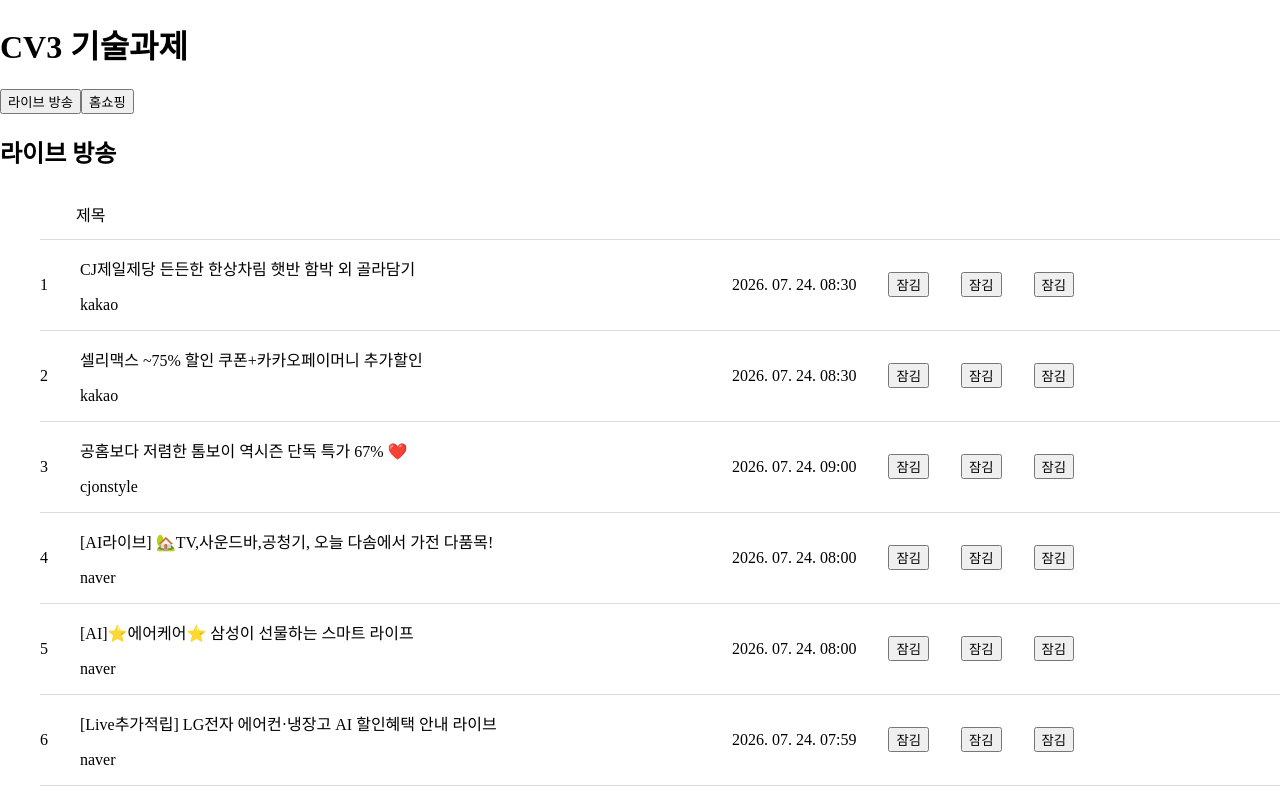
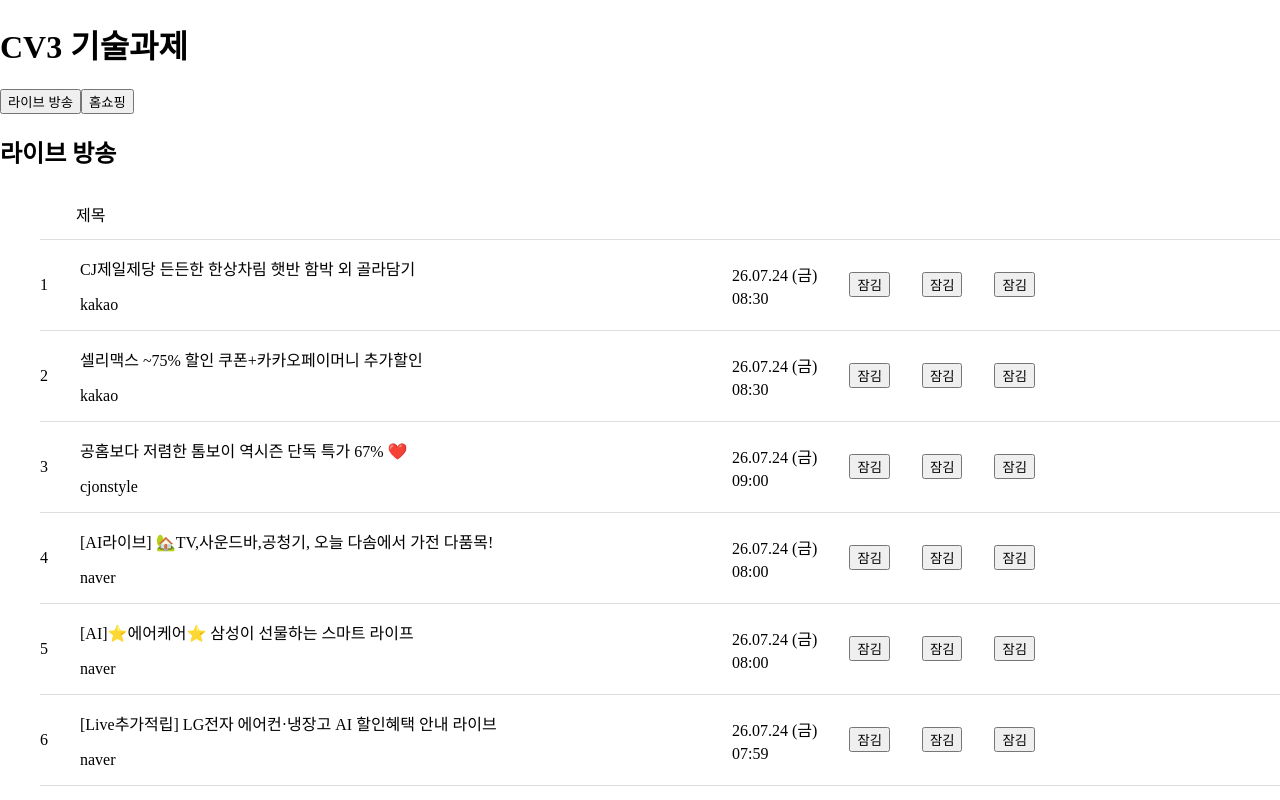
Before and after one commit to LDH9276/cv3-project, a React (Vite) app: page / in a window 1280 px wide. Shown: the top 800 px of the page. Built offline with nearby package versions, Linux system fonts and the light colour scheme.

Commit message:
refactor: 방송 시간 표시 형식 분리

```diff
--- a/src/App.css
+++ b/src/App.css
@@ -25,6 +25,12 @@
   text-overflow: ellipsis;
 }
 
+.broadcast-datetime{
+  display: grid;
+  gap: 0.25rem;
+  white-space: nowrap;
+}
+
 .locked-control{
   position: relative;
 }
--- a/src/components/ItemList.tsx
+++ b/src/components/ItemList.tsx
@@ -77,7 +77,10 @@ function ItemList({ broadcastType, items }: ItemListProps) {
                 <p className='item-title'>{item.title}</p>
                 <p className='item-platform'>{item.platformName}</p>
               </div>
-              <p>{item.broadcastTime}</p>
+              <div className='broadcast-datetime'>
+                <span>{item.broadcastDate}</span>
+                <span>{item.broadcastTime}</span>
+              </div>
               <DataValue value={item.metricValue} />
               <DataValue value={item.sales} />
               <DataValue value={item.revenue} />
--- a/src/data/broadcasts.ts
+++ b/src/data/broadcasts.ts
@@ -10,9 +10,14 @@ function formatNumber(value: number | null): string | null {
   return value === null ? null : value.toLocaleString('ko-KR')
 }
 
-function formatBroadcastTime(value: string) {
+interface BroadcastDateTime {
+  date: string
+  time: string
+}
+
+function formatBroadcastDateTime(value: string): BroadcastDateTime {
   if (!/^\d{10}(\d{2})?$/.test(value)) {
-    return value
+    return { date: value, time: '' }
   }
 
   const yearLength = value.length === 12 ? 4 : 2
@@ -31,30 +36,33 @@ function formatBroadcastTime(value: string) {
     date.getHours() !== hour ||
     date.getMinutes() !== minute
   ) {
-    return value
+    return { date: value, time: '' }
   }
 
-  return date.toLocaleString('ko-KR', {
-    year: 'numeric',
-    month: '2-digit',
-    day: '2-digit',
-    hour: '2-digit',
-    minute: '2-digit',
-    hourCycle: 'h23',
-  })
+  const twoDigits = (number: number) =>
+    number.toLocaleString('ko-KR', { minimumIntegerDigits: 2, useGrouping: false })
+  const weekday = date.toLocaleDateString('ko-KR', { weekday: 'short' })
+
+  return {
+    date: `${twoDigits(year % 100)}.${twoDigits(month)}.${twoDigits(day)} (${weekday})`,
+    time: `${twoDigits(hour)}:${twoDigits(minute)}`,
+  }
 }
 
 function normalizeLiveBroadcast(
   item: LiveBroadcast,
   index: number,
 ): BroadcastItem {
+  const broadcastDateTime = formatBroadcastDateTime(item.datetime_start)
+
   return {
     id: item.objectID,
     rank: index + 1,
     platformName: item.platform_id,
     title: item.title,
     category: String(item.cid),
-    broadcastTime: formatBroadcastTime(item.datetime_start),
+    broadcastDate: broadcastDateTime.date,
+    broadcastTime: broadcastDateTime.time,
     metricLabel: '조회수',
     metricValue: formatNumber(item.visit_cnt),
     sales: formatNumber(item.sales_cnt),
@@ -67,13 +75,16 @@ function normalizeHomeShoppingBroadcast(
   item: HomeShoppingBroadcast,
   index: number,
 ): BroadcastItem {
+  const broadcastDateTime = formatBroadcastDateTime(item.hsshow_datetime_start)
+
   return {
     id: item.hsshow_id,
     rank: index + 1,
     platformName: item.platform_name,
     title: item.hsshow_title,
     category: item.cat?.cat_name ?? String(item.cid ?? '-'),
-    broadcastTime: `${formatBroadcastTime(item.hsshow_datetime_start)} ~ ${formatBroadcastTime(item.hsshow_datetime_end)}`,
+    broadcastDate: broadcastDateTime.date,
+    broadcastTime: broadcastDateTime.time,
     metricLabel: '조회수',
     metricValue: formatNumber(item.visit_cnt),
     sales: formatNumber(item.sales_cnt),
--- a/src/types/broadcast.ts
+++ b/src/types/broadcast.ts
@@ -6,6 +6,7 @@ export interface BroadcastItem {
   platformName: string
   title: string
   category: string
+  broadcastDate: string
   broadcastTime: string
   metricLabel: '조회수' | '시청률'
   // 원본 데이터의 null을 유지해 화면에서 잠김 상태로 표시합니다.
```
